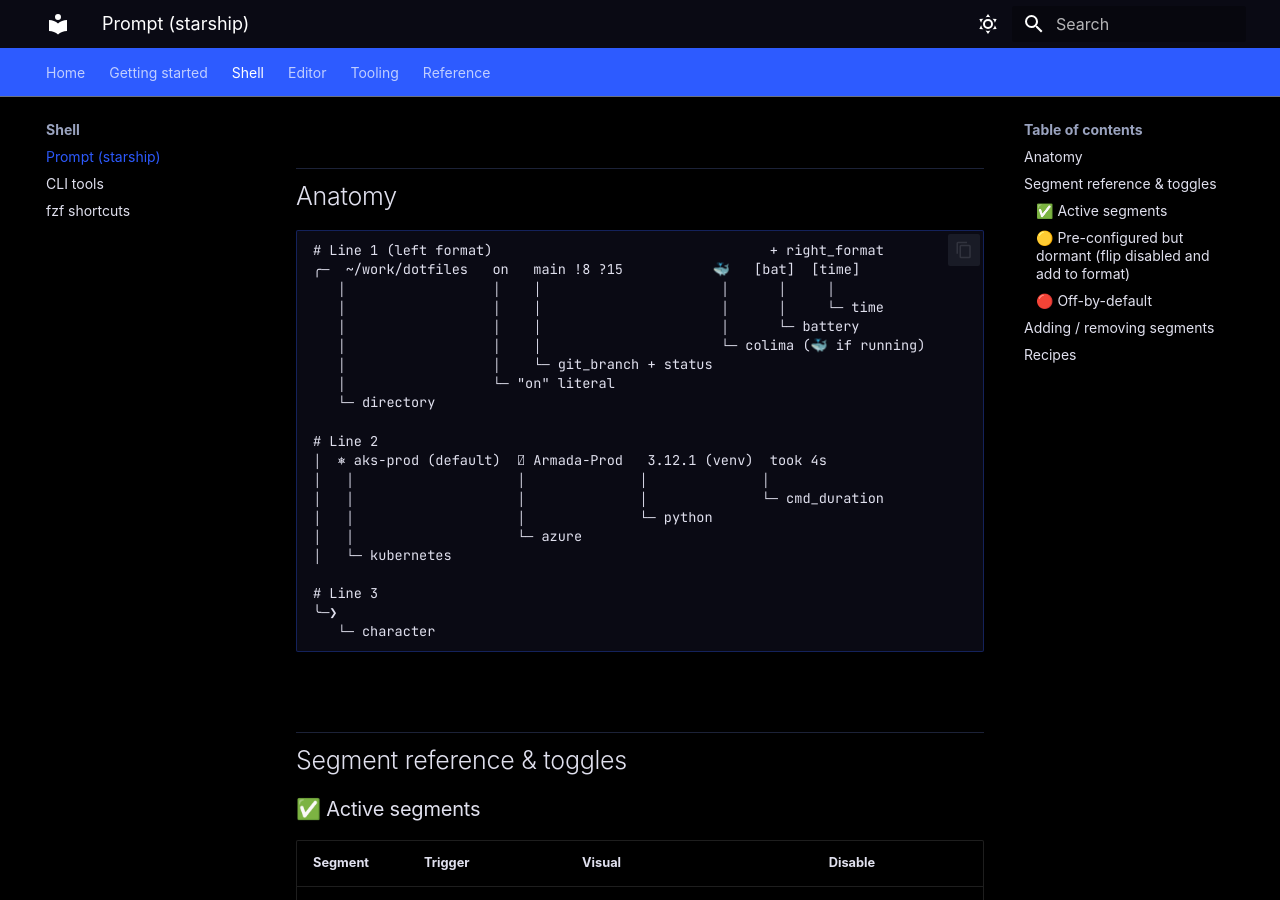
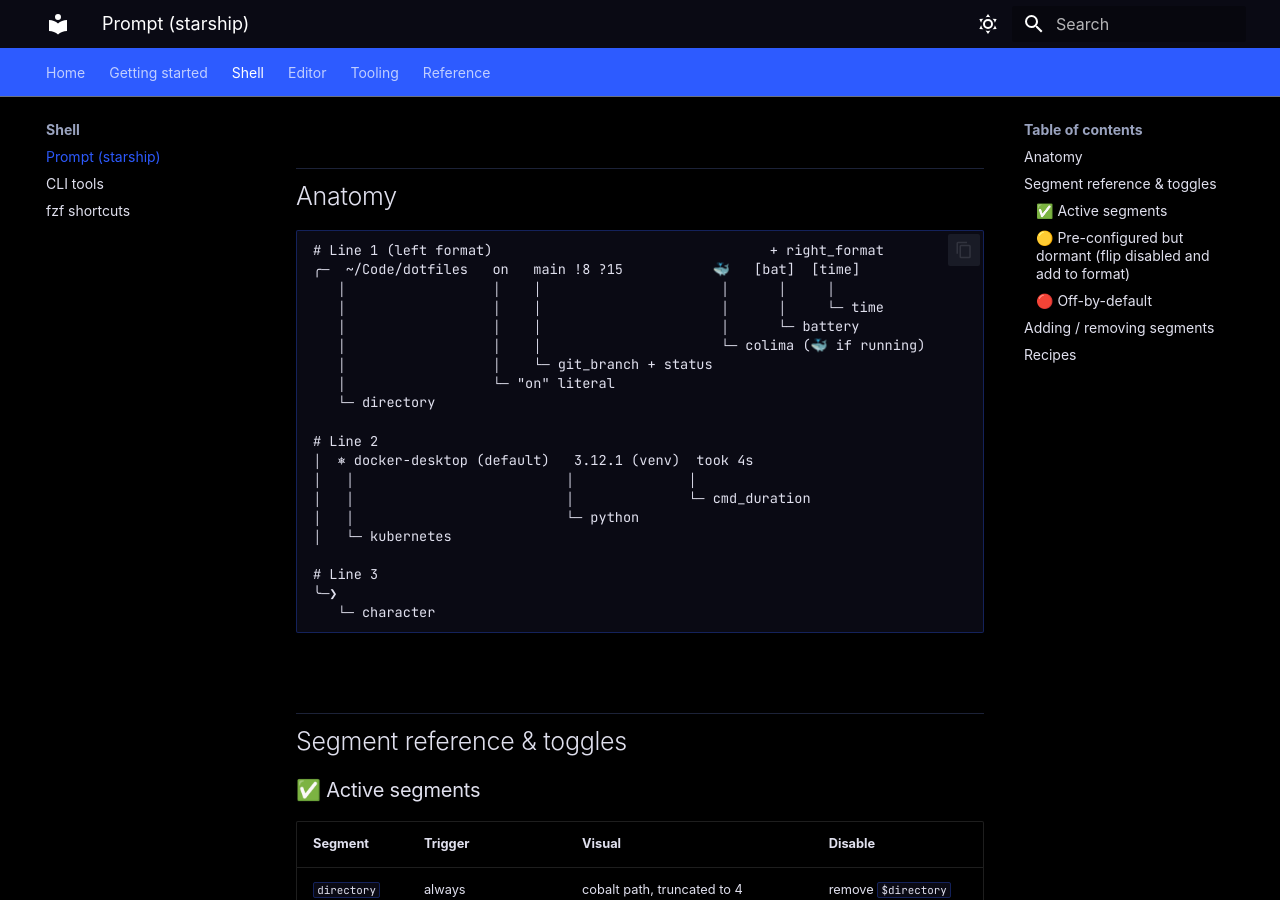
Before and after one commit to jsgerman-oss/dotfiles, an MkDocs documentation site: the page built from docs/prompt.md, in a window 1280 px wide and 900 px high, scrolled down 642 px. Built offline with MkDocs 1.6.1 and Material for MkDocs 9.7.7, drawn with Linux system fonts in a browser that asks for light colours; some web fonts are replaced.

Commit message:
docs: scrub work-context names from prompt screenshot; pin clone URL
The rich starship prompt screenshot used to show ~/work/auditidentity
as the directory, aks-prod as the kubernetes context, and Armada-Prod
as the azure subscription. Replace with neutral demo content:

- ~/Code/dotfiles for the directory
- docker-desktop for the kubernetes context
- drop the azure segment entirely (the screenshot is a documentation
  surface, not a representative shot of a real machine)

Updated:
- docs/screenshots/generate.sh — content of section 1 (rich prompt)
- docs/screenshots/starship-prompt.png — regenerated via freeze
- docs/prompt.md — anatomy block matches the new screenshot

Also replaced the <this-repo> placeholder in three install snippets
(README.md, docs/install.md, docs/index.md) with the real
https://github.com/jsgerman-oss/dotfiles.git URL.

````diff
--- a/docs/prompt.md
+++ b/docs/prompt.md
@@ -11,7 +11,7 @@ Every segment is contextual: it only shows when it has something useful to say.
 
 ```text
 # Line 1 (left format)                                  + right_format
-╭─  ~/work/dotfiles   on   main !8 ?15           🐳   [bat]  [time]
+╭─  ~/Code/dotfiles   on   main !8 ?15           🐳   [bat]  [time]
    │                  │    │                      │      │     │
    │                  │    │                      │      │     └─ time
    │                  │    │                      │      └─ battery
@@ -21,11 +21,10 @@ Every segment is contextual: it only shows when it has something useful to say.
    └─ directory
 
 # Line 2
-│  ⎈ aks-prod (default)  󰠅 Armada-Prod   3.12.1 (venv)  took 4s
-│   │                    │              │              │
-│   │                    │              │              └─ cmd_duration
-│   │                    │              └─ python
-│   │                    └─ azure
+│  ⎈ docker-desktop (default)   3.12.1 (venv)  took 4s
+│   │                          │              │
+│   │                          │              └─ cmd_duration
+│   │                          └─ python
 │   └─ kubernetes
 
 # Line 3
````
Also changed, not shown: README.md (+1 -1 lines), docs/index.md (+1 -1 lines), docs/install.md (+1 -1 lines), docs/screenshots/starship-prompt.png, 1 other file.
